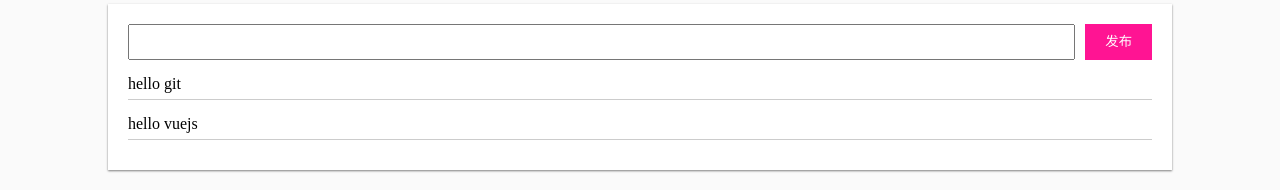
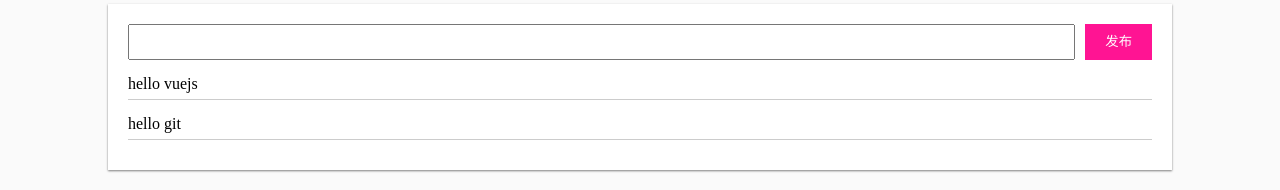
Before and after one commit to liulu1012/vuex-demo, a Vue app: page /#/post in a window 1280 px wide. Shown: the part 226-416 px from the top of the page. Built offline with nearby package versions, Linux system fonts and the light colour scheme.

Commit message:
computed

```diff
--- a/src/components/CommentBox.vue
+++ b/src/components/CommentBox.vue
@@ -5,7 +5,7 @@
       <button type='submit' v-on:click='addComment'>发布</button>
     </div>
     <ul>
-      <li v-for="comment in comments">
+      <li v-for="comment in reversedComments">
         {{comment.text}}
       </li>
     </ul>
@@ -26,9 +26,16 @@
         }
       ]
     }),
+    computed: {
+      reversedComments: function () {
+        return this.comments.slice().reverse()
+      }
+    },
     methods: {
       addComment: function () {
-        console.log('button click ...')
+        const text = document.getElementById('commentForm').value
+        this.comments.push({text})
+        document.getElementById('commentForm').value = ''
       }
     }
   }
```
